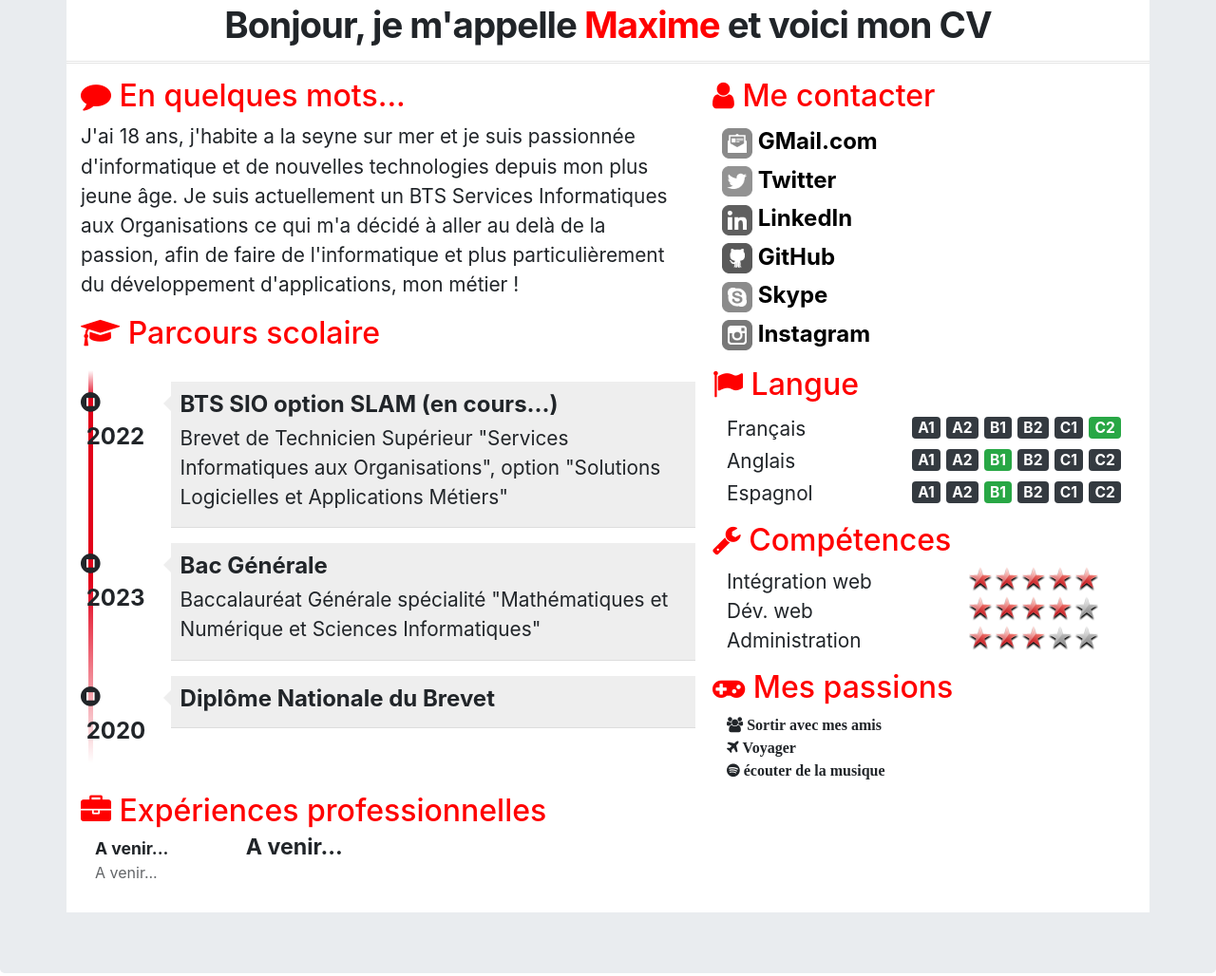
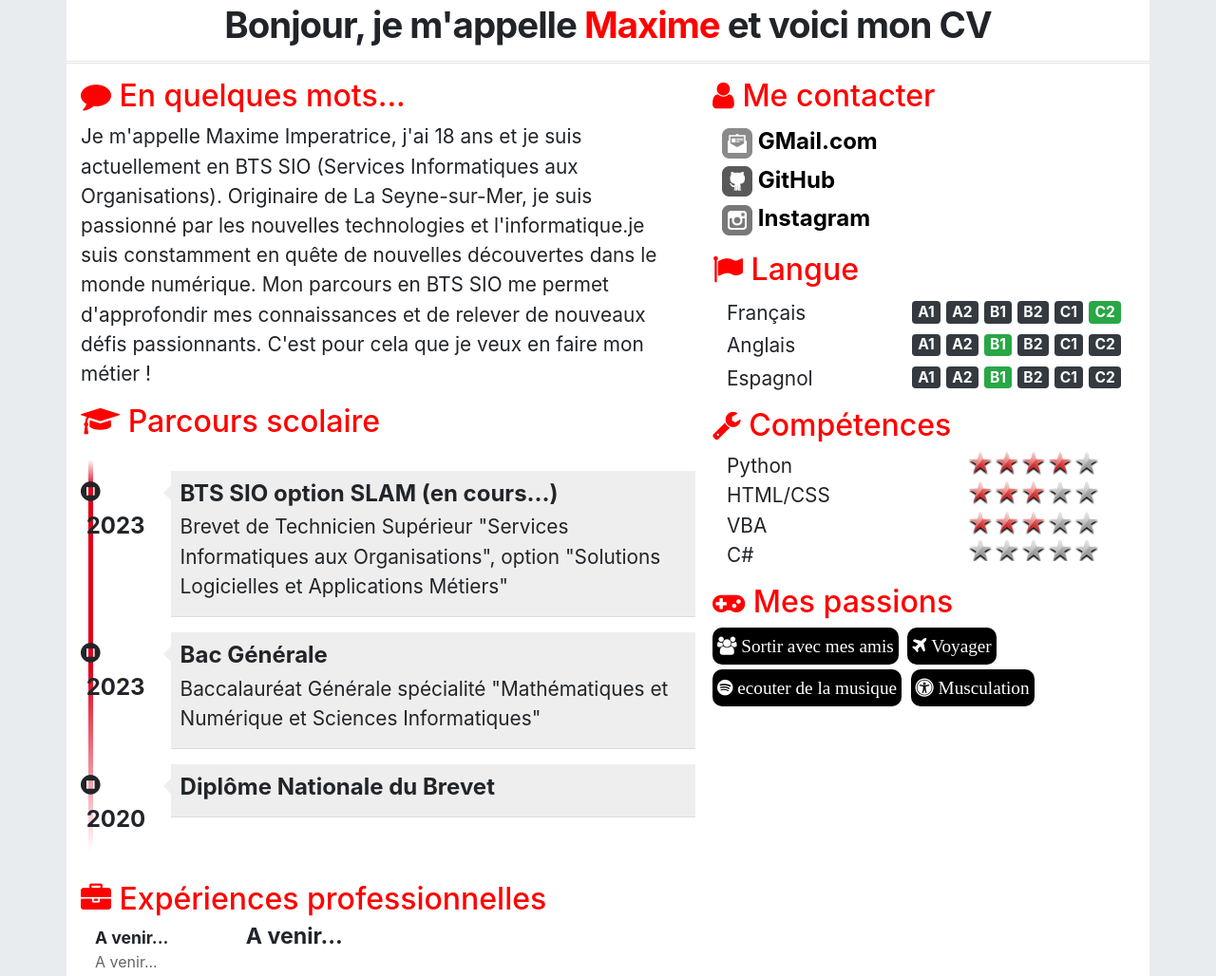
Before and after one commit to MaximeIRT/MaximeIRT.github.io, a plain HTML site: page cv.html in a window 1280 px wide. Shown: the part 254-1282 px from the top of the page at 95% size. Drawn offline with nearby package versions, Linux system fonts and the light colour scheme.

Commit message:
modification du CV

```diff
--- a/css/cv.css
+++ b/css/cv.css
@@ -275,6 +275,14 @@ body {
     background-position: 0 0px;
 }
 
-#passions div span{
-    font-weight: bold;
+.passion {
+    color: #fff;
+    display: inline-block;
+    margin-right: 5px;
+    margin-bottom: 5px;
+    padding: 5px 5px 5px 5px;
+    background: #000;
+    position: relative;
+    font-size: 1.2em;
+    border-radius: 10px;
 }
--- a/cv.html
+++ b/cv.html
@@ -127,11 +127,11 @@
                         <!-- Partie gauche -->
                         <div class="rubrique clearfix">
                             <h2><span class="fa fa-comment"></span> En quelques mots... </h2>
-                            <p>J'ai 18 ans, j'habite a la seyne sur mer et je suis passionnée d'informatique et de
-                                nouvelles technologies depuis mon plus jeune âge. Je suis actuellement un
-                                BTS Services Informatiques aux Organisations ce qui m'a décidé à aller au
-                                delà de la passion, afin de faire de l'informatique et plus particulièrement
-                                du développement d'applications, mon métier&nbsp;!
+                            <p>Je m'appelle Maxime Imperatrice, j'ai 18 ans et je suis actuellement
+                                en BTS SIO (Services Informatiques aux Organisations). Originaire de La Seyne-sur-Mer,
+                                je suis passionné par les nouvelles technologies et l'informatique.je suis constamment en quête de nouvelles
+                                découvertes dans le monde numérique. Mon parcours en BTS SIO me permet d'approfondir mes connaissances et de relever
+                                de nouveaux défis passionnants. C'est pour cela que je veux en faire mon métier&nbsp;!
                             </p>
                         </div>
                         <div class="rubrique clearfix">
@@ -139,7 +139,7 @@
                             <ul id="parcours" class="clearfix">
                                 <li>
                                     <div class="date float-left">
-                                        <span class="fa fa-stop-circle"></span>&nbsp;2022
+                                        <span class="fa fa-stop-circle"></span>&nbsp;2023
                                     </div>
                                     <div class="details float-right">
                                         <h3>BTS SIO option SLAM (en cours...)</h3>
@@ -196,37 +196,10 @@
                             </div>
                             <div class="meContacter">
                                 <div class="details float-left">
-                                    <a href="https://twitter.com/AmeliaPILOU"
-                                       title="Lien vers la page Twitter de @AmeliaPilou">
-                                        <img class="contact-icon" src="images/cv/twitter-dreamstale71.png"
-                                             alt="Icone de Twitter"> Twitter
-                                    </a>
-                                </div>
-                            </div>
-                            <div class="meContacter">
-                                <div class="details float-left">
-                                    <a href="http://fr.linkedin.com/in/ameliaPilou"
-                                       title="Lien vers le profil LinkedIn de Amélia Pilou">
-                                        <img class="contact-icon" src="images/cv/linkedin-dreamstale45.png"
-                                             alt="Icone de LinkedIn"> LinkedIn
-                                    </a>
-                                </div>
-                            </div>
-                            <div class="meContacter">
-                                <div class="details float-left">
                                     <a href="https://github.com/AmeliaPilou/"
                                        title="Lien vers le profil GitHub d'Amélia Pilou">
                                         <img class="contact-icon" src="images/cv/github2-dreamstale35.png"
                                              alt="Icone de GitHub"> GitHub
-                                    </a>
-                                </div>
-                            </div>
-                            <div class="meContacter">
-                                <div class="details float-left">
-                                    <a href="skype:ameliapilou?userinfo"
-                                       title="Lien vers le profil Skype d'Amélia Pilou">
-                                        <img class="contact-icon" src="images/cv/skype-dreamstale61.png"
-                                             alt="Icone de Skype"> Skype
                                     </a>
                                 </div>
                             </div>
@@ -279,29 +252,35 @@
                         <div id="competences" class="rubrique clearfix">
                             <h2><span class="fa fa-wrench"></span> Compétences</h2>
                             <div class="container">
-                                <div class="libelle">Intégration web</div>
-                                <div class="classement classement5"></div>
-                            </div>
-                            <div class="container">
-                                <div class="libelle">Dév. web</div>
+                                <div class="libelle">Python</div>
                                 <div class="classement classement4"></div>
                             </div>
                             <div class="container">
-                                <div class="libelle">Administration</div>
+                                <div class="libelle">HTML/CSS</div>
                                 <div class="classement classement3"></div>
+                            </div>
+                            <div class="container">
+                                <div class="libelle">VBA</div>
+                                <div class="classement classement3"></div>
+                            </div>
+                            <div class="container">
+                                <div class="libelle">C#</div>
+                                <div class="classement classement0"></div>
                             </div>
                         </div>
                         <div id="passions" class="rubrique clearfix">
                             <h2><span class="fa fa-gamepad"></span> Mes passions</h2>
-                            <div class="container">
-                                <div class="fa fa-users"><span> Sortir avec mes amis </span></div>
+                            <div class="passion">
+                                <span class="fa fa-users"><span> Sortir avec mes amis </span>
                             </div>
-                            <div class="container">
-                                <div class="fa fa-plane"><span> Voyager </span></div>
+                            <div class="passion">
+                                <span class="fa fa-plane"><span> Voyager </span>
                             </div>
-                            <div class="container">
-                                <div class="fa fa-spotify"><span> écouter de la musique </span></div>
+                            <div class="passion">
+                                <span class="fa fa-spotify"><span> ecouter de la musique </span>
                             </div>
+                            <div class="passion">
+                                <span class="fa fa-universal-access"> Musculation </span>
                             </div>
                         </div>
                     </div>
@@ -310,6 +289,19 @@
             <footer>
                 <div class="container">
                     <div class="row">
+                        <div class="col-lg-4">
+                            <h2>Étudiant au lycée bonaparte</h2>
+                            <p>J'ai choisi le BTS SIO car il représente le parfait équilibre entre ma passion pour l'informatique et mon désir
+                                de comprendre comment les technologies de l'information peuvent répondre aux besoins des organisations.
+                                Cette formation offre une approche pratique, m'immergeant dans des projets concrets et me permettant
+                                de développer des compétences polyvalentes en développement et gestion de systèmes d'information.!
+                            </p>
+                            <p><a class="btn btn-secondary" href="https://www.onisep.fr/Ressources/Univers-Fo
+                                  rmation/Formations/Post-bac/bts-services-informatiques-aux-organisations-op
+                                  tion-b-solutions-logicielles-et-applications-metiers" target="_blank"
+                                  role="button">En savoir plus »</a>
+                            </p>
+                        </div>
                         <div class="col-lg-4">
                             <h2>Le BTS SIO</h2>
                             <p>Passionnée d'informatique depuis mon plus jeune âge, j'aime apprendre à faire
```
Also changed, not shown: index.html (+13 -0 lines). Lines whose indentation alone changed are shown as unchanged.
